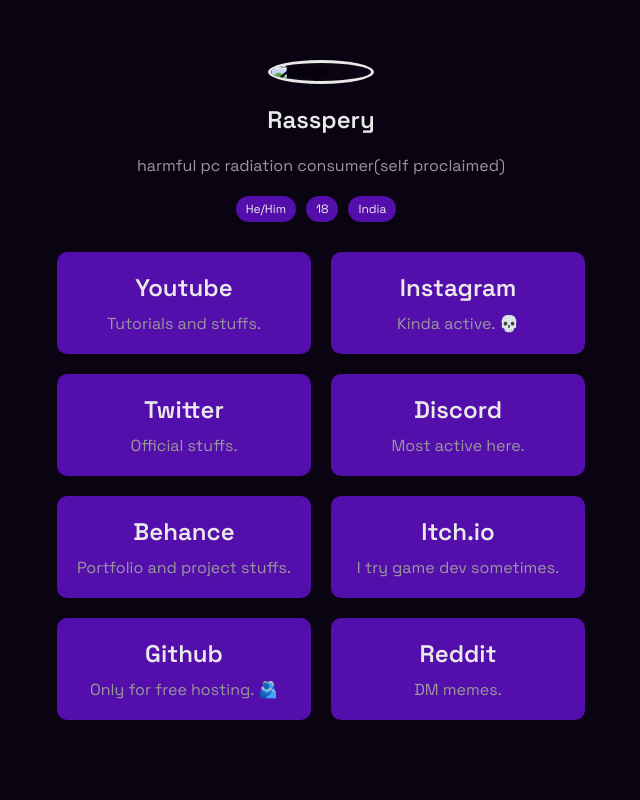
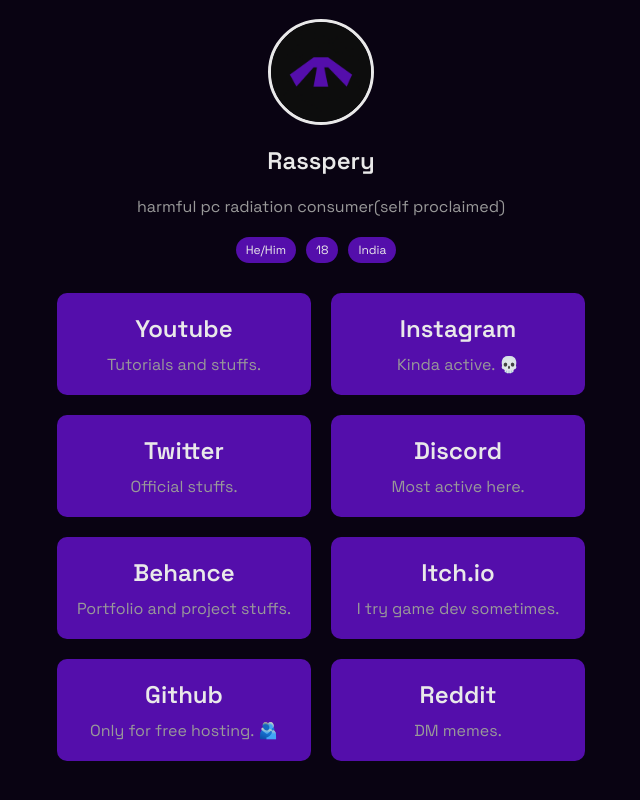
Before and after one commit to rasspery/rasspery.github.io, a plain HTML site: page index.html in a window 1280 px wide. Shown: the whole page, without its empty margins (319-959 px from the left). Drawn offline with Linux system fonts and the light colour scheme.

Commit message:
Update index.html

```diff
--- a/index.html
+++ b/index.html
@@ -5,13 +5,13 @@
     <meta http-equiv="X-UA-Compatible" content="IE=edge">
     <meta name="viewport" content="width=device-width, initial-scale=1.0">
     <title>Rasspery (@rassperyxd)</title>
-    <link rel="icon" href="Media/pfp.png">
+    <link rel="icon" href="./Media/pfp.png">
     <link rel="stylesheet" href="style.css">
 </head>
 <body>
 
     <div class="main-div">
-      <img src="Media/pfp/png" alt="Image" class="image">
+      <img src="Media/pfp.png" alt="Image" class="image">
       <h3 class="name">Rasspery</h3>
       <p class="about">harmful pc radiation consumer(self proclaimed)</p>
       <div class="tags">
```
